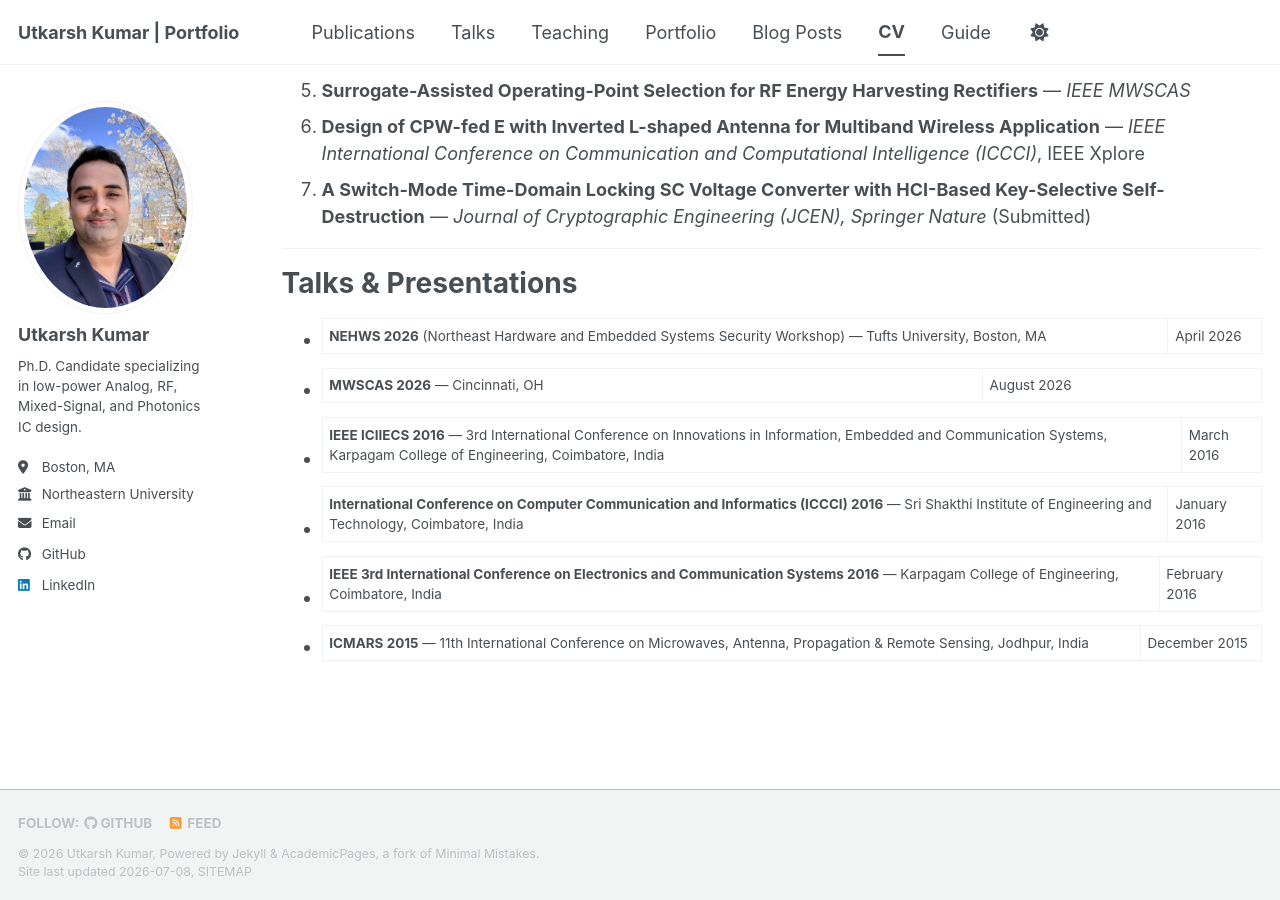
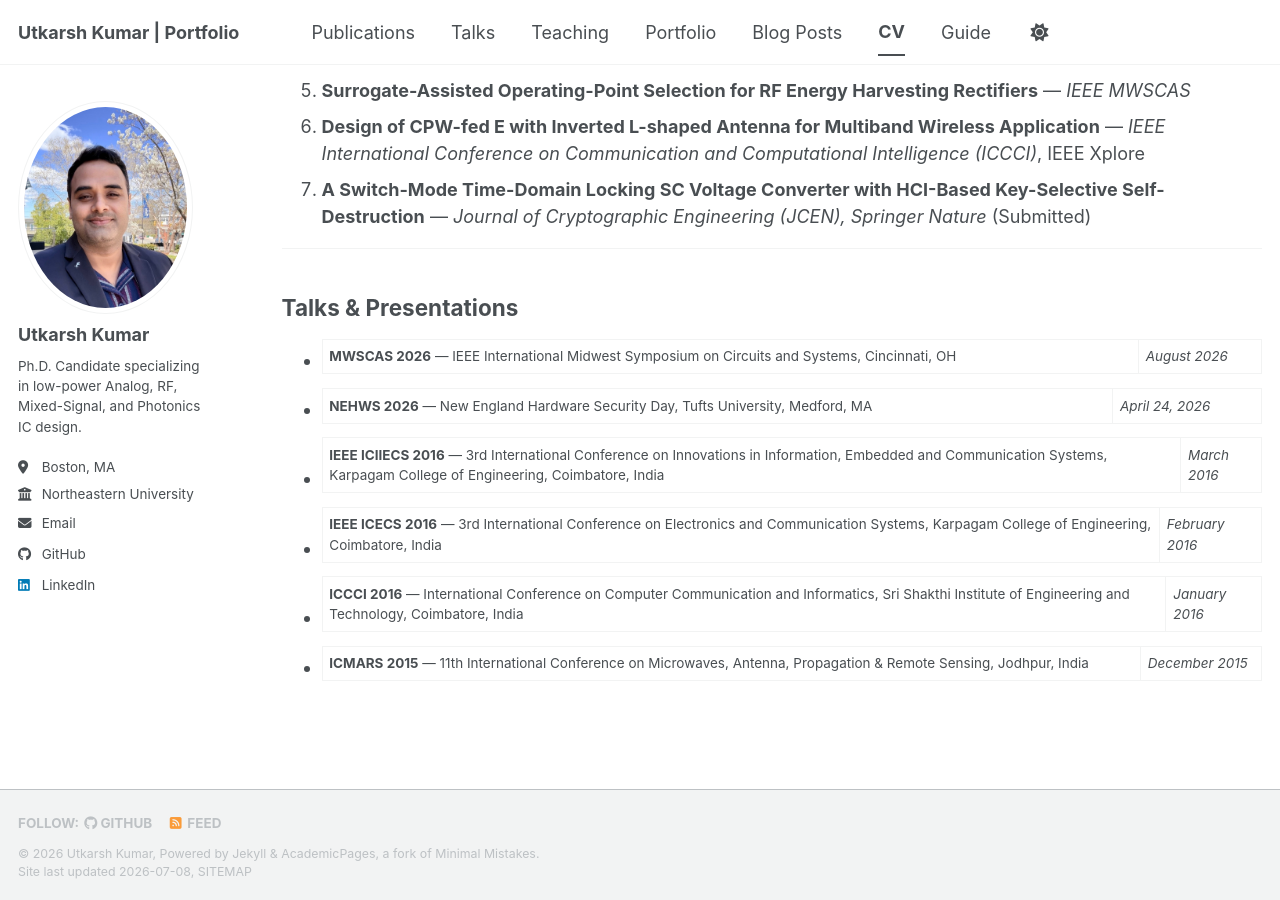
Before and after one commit to Ut1991/Ut1991.github.io, a Jekyll site: the page built from _pages/cv.md, in a window 1280 px wide and 900 px high, scrolled down 4920 px. Built offline with Jekyll 4.4.1, drawn with Linux system fonts in a browser that asks for light colours; a style sheet for code colours, icons or effects is not loaded.

Commit message:
Update cv.md

```diff
--- a/_pages/cv.md
+++ b/_pages/cv.md
@@ -125,11 +125,11 @@ Publications
 
 ---
 
-Talks & Presentations
-======
-* **NEHWS 2026** (Northeast Hardware and Embedded Systems Security Workshop) — Tufts University, Boston, MA | April 2026
-* **MWSCAS 2026** — Cincinnati, OH | August 2026
-* **IEEE ICIIECS 2016** — 3rd International Conference on Innovations in Information, Embedded and Communication Systems, Karpagam College of Engineering, Coimbatore, India | March 2016
-* **International Conference on Computer Communication and Informatics (ICCCI) 2016** — Sri Shakthi Institute of Engineering and Technology, Coimbatore, India | January 2016
-* **IEEE 3rd International Conference on Electronics and Communication Systems 2016** — Karpagam College of Engineering, Coimbatore, India | February 2016
-* **ICMARS 2015** — 11th International Conference on Microwaves, Antenna, Propagation & Remote Sensing, Jodhpur, India | December 2015
+## Talks & Presentations
+
+* **MWSCAS 2026** — IEEE International Midwest Symposium on Circuits and Systems, Cincinnati, OH | *August 2026*
+* **NEHWS 2026** — New England Hardware Security Day, Tufts University, Medford, MA | *April 24, 2026*
+* **IEEE ICIIECS 2016** — 3rd International Conference on Innovations in Information, Embedded and Communication Systems, Karpagam College of Engineering, Coimbatore, India | *March 2016*
+* **IEEE ICECS 2016** — 3rd International Conference on Electronics and Communication Systems, Karpagam College of Engineering, Coimbatore, India | *February 2016*
+* **ICCCI 2016** — International Conference on Computer Communication and Informatics, Sri Shakthi Institute of Engineering and Technology, Coimbatore, India | *January 2016*
+* **ICMARS 2015** — 11th International Conference on Microwaves, Antenna, Propagation & Remote Sensing, Jodhpur, India | *December 2015*
```
